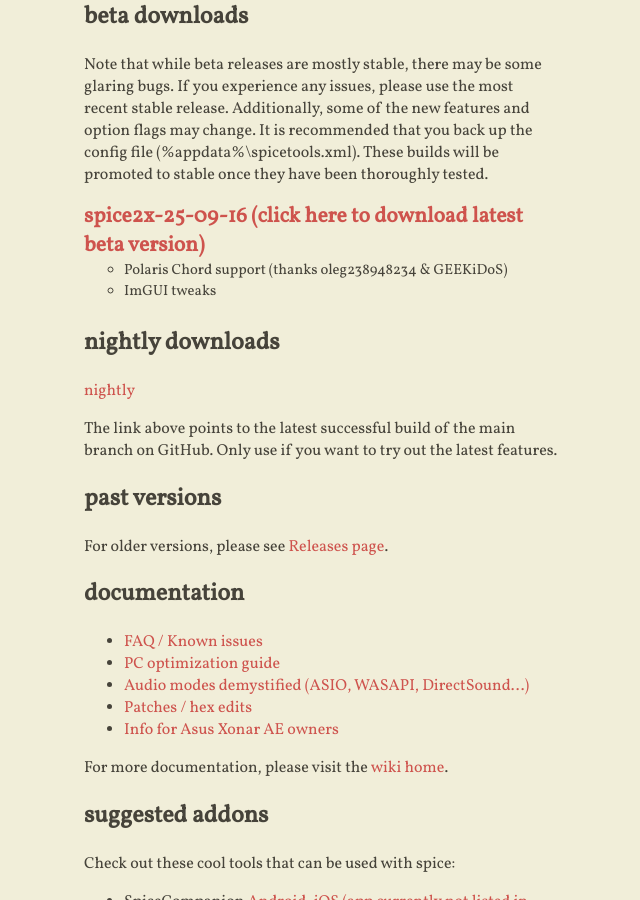
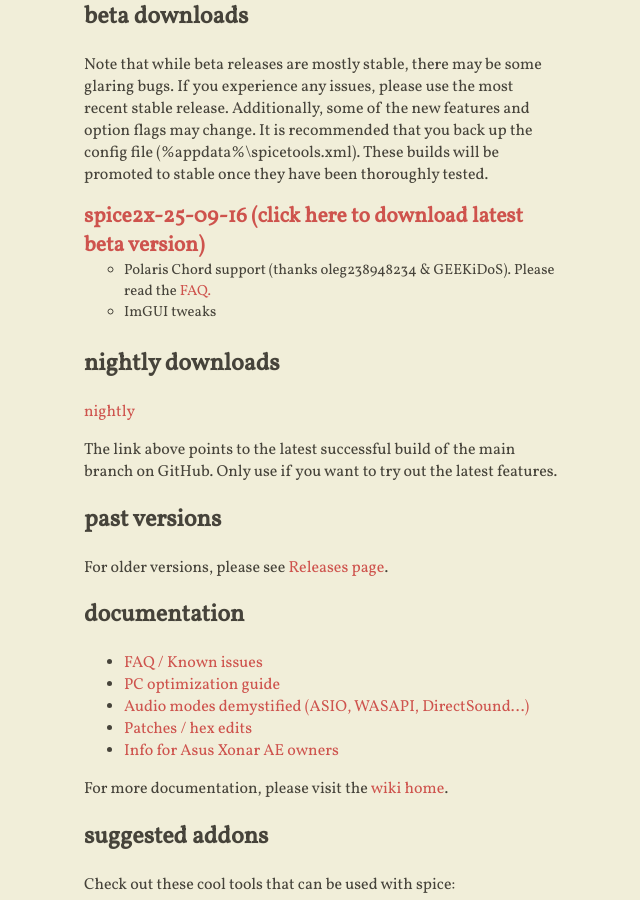
Before and after one commit to spice2x/spice2x.github.io, a Jekyll site: the page built from docs/index.html, in a window 1280 px wide and 900 px high, scrolled down 888 px. Shown: the whole window, without its empty margins (420-1060 px from the left). Built offline with Jekyll 4.4.1, drawn with Linux system fonts in a browser that asks for light colours; nearby versions of some CDN libraries.

Commit message:
link to pc faq

```diff
--- a/docs/_includes/content.html
+++ b/docs/_includes/content.html
@@ -55,7 +55,8 @@
       spice2x-25-09-16
     </a>
     <ul>
-      <li>Polaris Chord support (thanks oleg238948234 & GEEKiDoS)</li>
+      <li>Polaris Chord support (thanks oleg238948234 & GEEKiDoS).
+          Please read the <a href="https://github.com/spice2x/spice2x.github.io/wiki/Known-issues#polaris-chord">FAQ.</a></li>
       <li>ImGUI tweaks</li>
     </ul>
   </li>
```
